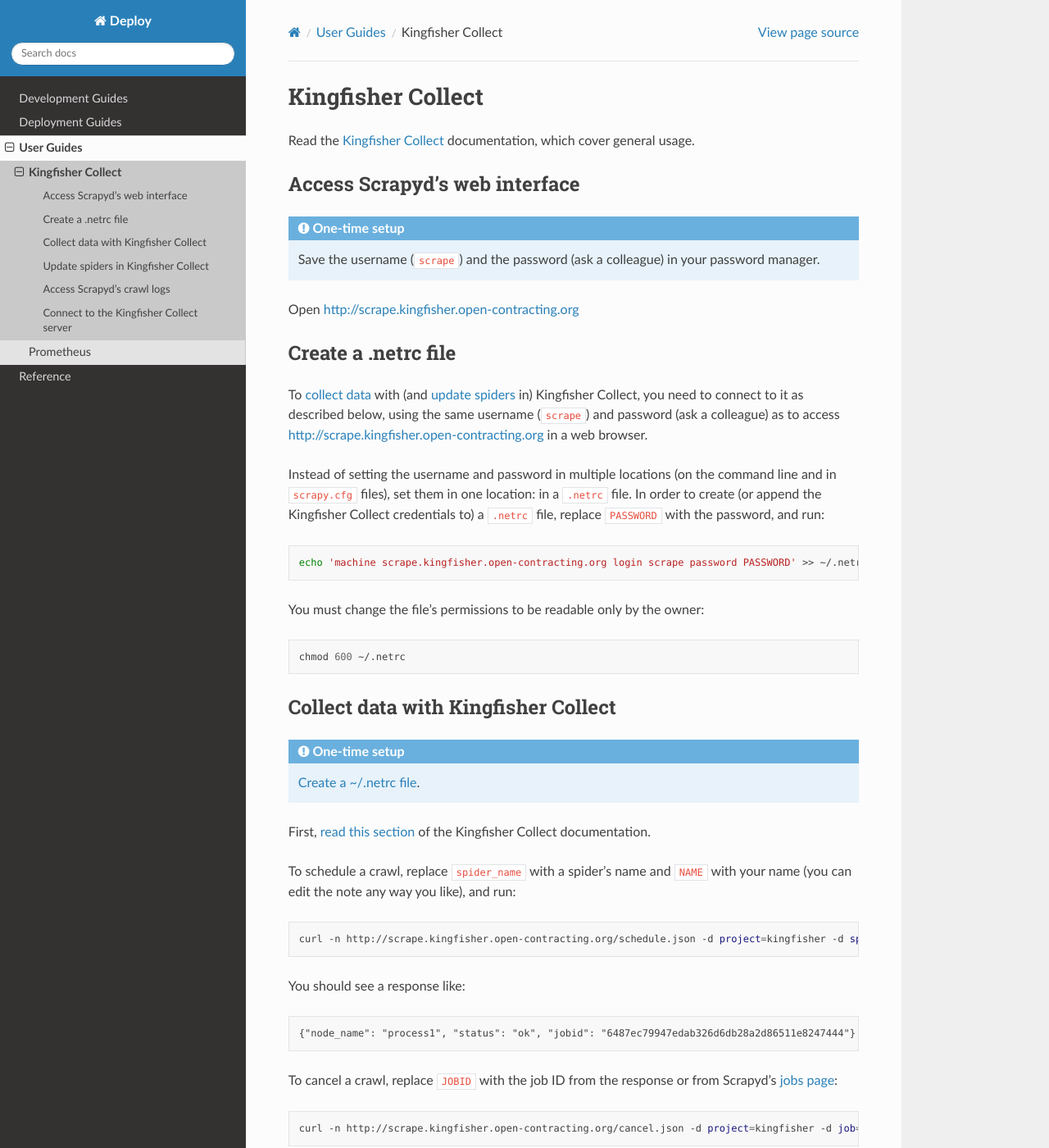
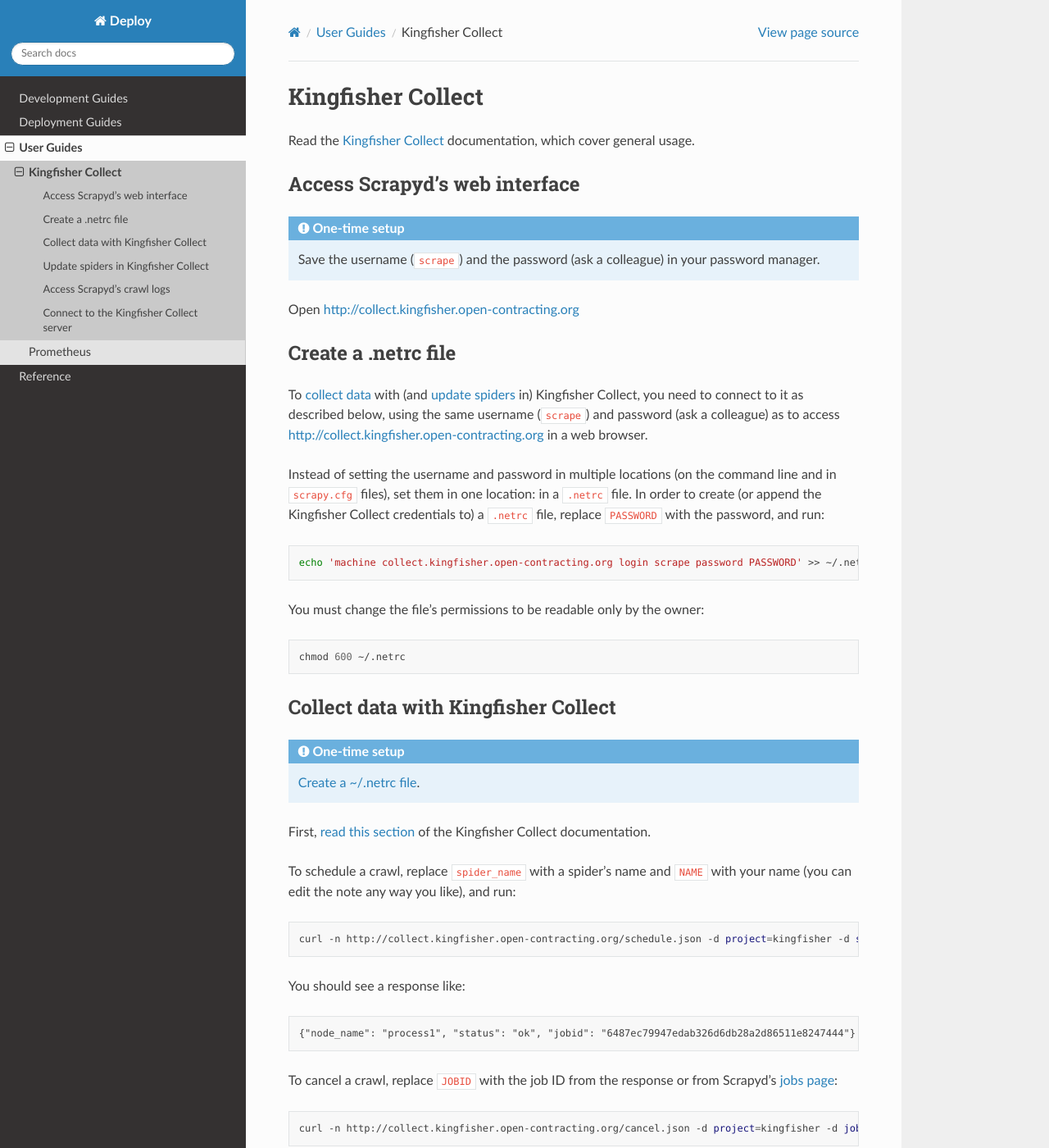
Before and after one commit to open-contracting/deploy, a Sphinx documentation site: the page built from docs/use/kingfisher-collect.rst, in a window 1280 px wide and 1400 px high. Shown: the whole window at 82% size. Built offline with Sphinx 7.4.7 and the Read the Docs theme 2.0.0, drawn with Linux system fonts in a browser that asks for light colours; some of the changed text lies outside the part shown.

Commit message:
Use collect.kingfisher.open-contracting.org as the ServerName. Use scrape.kingfisher.open-contracting.org as the ServerAlias. Remove old aliases.

```diff
--- a/docs/deploy/setup.rst
+++ b/docs/deploy/setup.rst
@@ -34,7 +34,7 @@
 
    .. code-block:: bash
 
-      ssh root@scrape.kingfisher.open-contracting.org
+      ssh root@collect.kingfisher.open-contracting.org
 
 #. Check if any :ref:`long-running tasks<tmux>` are running. If any would be interrupted by the deployment, don't deploy without the consent of helpdesk analysts.
 
--- a/docs/use/kingfisher-collect.rst
+++ b/docs/use/kingfisher-collect.rst
@@ -12,20 +12,20 @@
 
    Save the username (``scrape``) and the password (ask a colleague) in your password manager.
 
-Open http://scrape.kingfisher.open-contracting.org
+Open http://collect.kingfisher.open-contracting.org
 
 .. _create-netrc-file:
 
 Create a .netrc file
 --------------------
 
-To :ref:`collect data<collect-data>` with (and :ref:`update spiders<update-spiders>` in) Kingfisher Collect, you need to connect to it as described below, using the same username (``scrape``) and password (ask a colleague) as to access http://scrape.kingfisher.open-contracting.org in a web browser.
+To :ref:`collect data<collect-data>` with (and :ref:`update spiders<update-spiders>` in) Kingfisher Collect, you need to connect to it as described below, using the same username (``scrape``) and password (ask a colleague) as to access http://collect.kingfisher.open-contracting.org in a web browser.
 
 Instead of setting the username and password in multiple locations (on the command line and in ``scrapy.cfg`` files), set them in one location: in a ``.netrc`` file. In order to create (or append the Kingfisher Collect credentials to) a ``.netrc`` file, replace ``PASSWORD`` with the password, and run:
 
 .. code-block:: bash
 
-   echo 'machine scrape.kingfisher.open-contracting.org login scrape password PASSWORD' >> ~/.netrc
+   echo 'machine collect.kingfisher.open-contracting.org login scrape password PASSWORD' >> ~/.netrc
 
 You must change the file's permissions to be readable only by the owner:
 
@@ -48,7 +48,7 @@
 
 .. code-block:: bash
 
-   curl -n http://scrape.kingfisher.open-contracting.org/schedule.json -d project=kingfisher -d spider=spider_name -d note="Started by NAME."
+   curl -n http://collect.kingfisher.open-contracting.org/schedule.json -d project=kingfisher -d spider=spider_name -d note="Started by NAME."
 
 You should see a response like:
 
@@ -56,11 +56,11 @@
 
    {"node_name": "process1", "status": "ok", "jobid": "6487ec79947edab326d6db28a2d86511e8247444"}
 
-To cancel a crawl, replace ``JOBID`` with the job ID from the response or from Scrapyd's `jobs page <http://scrape.kingfisher.open-contracting.org/jobs>`__:
+To cancel a crawl, replace ``JOBID`` with the job ID from the response or from Scrapyd's `jobs page <http://collect.kingfisher.open-contracting.org/jobs>`__:
 
 .. code-block:: bash
 
-   curl -n http://scrape.kingfisher.open-contracting.org/cancel.json -d project=kingfisher -d job=JOBID
+   curl -n http://collect.kingfisher.open-contracting.org/cancel.json -d project=kingfisher -d job=JOBID
 
 You should see a response like:
 
@@ -77,7 +77,7 @@
 
 .. admonition:: One-time setup
 
-   :ref:`Create a ~/.netrc file<create-netrc-file>`. `Create a ~/.config/scrapy.cfg file <https://kingfisher-collect.readthedocs.io/en/latest/scrapyd.html#configure-kingfisher-collect>`__, and set the ``url`` variable to ``http://scrape.kingfisher.open-contracting.org/``.
+   :ref:`Create a ~/.netrc file<create-netrc-file>`. `Create a ~/.config/scrapy.cfg file <https://kingfisher-collect.readthedocs.io/en/latest/scrapyd.html#configure-kingfisher-collect>`__, and set the ``url`` variable to ``http://collect.kingfisher.open-contracting.org/``.
 
 #. Change to your local directory containing your local repository
 
@@ -107,16 +107,16 @@
 Access Scrapyd's crawl logs
 ---------------------------
 
-From a browser, click on a "Log" link from Scrapyd's `jobs page <http://scrape.kingfisher.open-contracting.org/jobs>`__, or open the `logs page for the kingfisher project <http://scrape.kingfisher.open-contracting.org/logs/kingfisher/>`__.
+From a browser, click on a "Log" link from Scrapyd's `jobs page <http://collect.kingfisher.open-contracting.org/jobs>`__, or open the `logs page for the kingfisher project <http://collect.kingfisher.open-contracting.org/logs/kingfisher/>`__.
 
 From the command-line, :ref:`connect to the server<connect-collect-server>`, and change to the ``logs`` directory for the ``kingfisher`` project:
 
 .. code-block:: bash
 
-   ssh ocdskfs@scrape.kingfisher.open-contracting.org
+   ssh ocdskfs@collect.kingfisher.open-contracting.org
    cd scrapyd/logs/kingfisher
 
-Scrapy statistics are extracted from the end of each log file every hour on the hour, into a new file ending in ``.log.stats`` in the same directory as the log file. Access as above, or, from the `jobs page <http://scrape.kingfisher.open-contracting.org/jobs>`__:
+Scrapy statistics are extracted from the end of each log file every hour on the hour, into a new file ending in ``.log.stats`` in the same directory as the log file. Access as above, or, from the `jobs page <http://collect.kingfisher.open-contracting.org/jobs>`__:
 
 -  Right-click on a "Log" link.
 -  Select "Copy Link" or similar.
@@ -144,4 +144,4 @@
 
 .. code-block:: bash
 
-   ssh ocdskfs@scrape.kingfisher.open-contracting.org
+   ssh ocdskfs@collect.kingfisher.open-contracting.org
```
Also changed, not shown: 3 other files.
